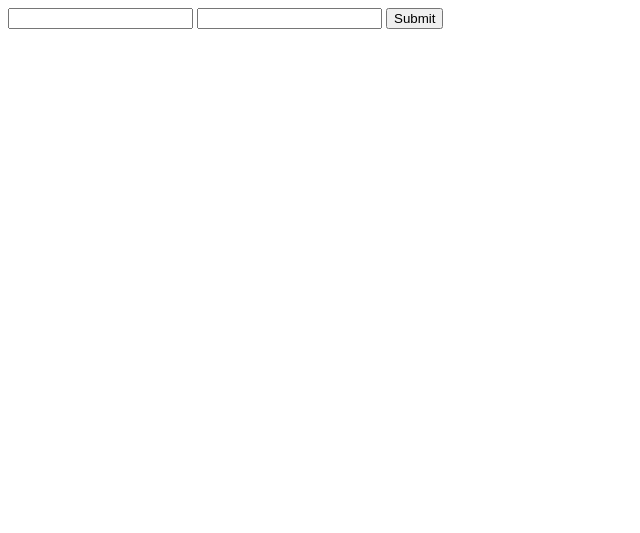
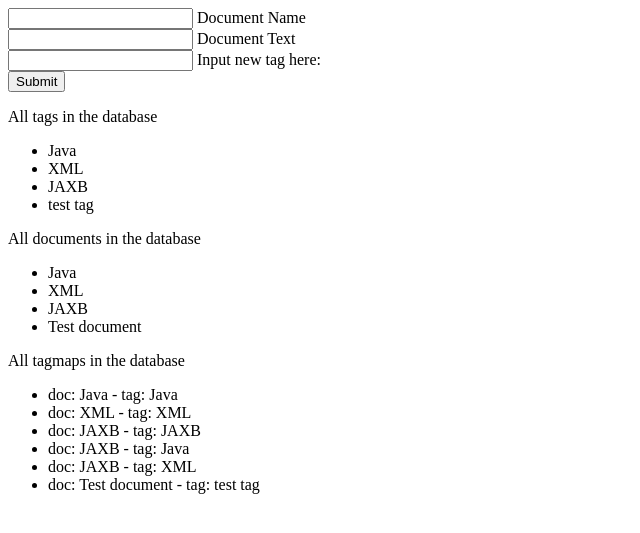
Before and after one commit to AronFreyr/notemaster, a Django app: page /notesfromxml/createdoc/ in a window 1280 px wide. Shown: the top 533 px of the page, without its empty margins (0-640 px from the left). Run offline with Django 3.2, Linux system fonts and the light colour scheme; data comes from the database, SQL or seed files in the repository; both versions use the stored data as it was after the commit.

Commit message:
Added some views and HTML templates for displaying tags and documents. You can now create documents and tags directly from the browser.

```diff
--- a/notesfromxml/templates/notesfromxml/create-doc.html
+++ b/notesfromxml/templates/notesfromxml/create-doc.html
@@ -5,11 +5,65 @@
     <title>Document Creation</title>
 </head>
 <body>
+
     <form action="{% url 'notesfromxml:create_doc'%}" method="post">
         {% csrf_token %}
-        <input type="text" id="docNameId" name="docName">
-        <input type="text" id="docTextId" name="docText">
+        <div>
+            <input type="text" id="docNameId" name="docName">
+            <label for="docNameId"> Document Name</label>
+        </div>
+        <div>
+            <input type="text" id="docTextId" name="docText">
+            <label for="docTextId"> Document Text</label>
+        </div>
+        <div>
+            <input type="text" id="tagId" name="newTag">
+            <label for="tagId">Input new tag here: </label>
+        </div>
+        {% comment %}
+        {% if tags %}
+            {% for tag in tags %}
+                <input type="radio" name="tagchoice" id="tagchoice{{ forloop.counter }}"  value="{{ tag.id }}" />
+                <label for="tagchoice{{ forloop.counter }}">{{ tag.tag_name}}</label>
+            {% endfor %}
+        {% endif %}
+        {% endcomment %}
         <input type="submit" />
+
     </form>
+
+    <!-- Display a list of all of the tags that currently exist-->
+    <div>
+        {% if tags %}
+        <p>All tags in the database</p>
+        <ul>
+            {% for tag in tags %}
+                <li>{{ tag.tag_name }}</li>
+            {% endfor %}
+        </ul>
+        {% endif %}
+    </div>
+<!-- Display a list of all of the documents that currently exist-->
+    <div>
+        {% if documents %}
+        <p>All documents in the database</p>
+        <ul>
+            {% for doc in documents %}
+                <li>{{ doc.document_name }}</li>
+            {% endfor %}
+        </ul>
+        {% endif %}
+    </div>
+<!-- Display a list of all of the tagmaps that currently exist-->
+    <div>
+        {% if tagmaps %}
+        <p>All tagmaps in the database</p>
+        <ul>
+            {% for tagmap in tagmaps %}
+                <li>{{ tagmap }}</li>
+            {% endfor %}
+        </ul>
+        {% endif %}
+    </div>
 </body>
 </html>
--- a/notesfromxml/urls.py
+++ b/notesfromxml/urls.py
@@ -6,5 +6,7 @@ urlpatterns = [
     path('', views.index, name='index'),
     #url(r'^(?P<detail>\w+)/$', views.xml_detail, name='xml_detail-test'),
     path('detail/', views.xml_detail, name='xml_detail-test'),
-    path('createdoc/', views.create_doc, name='create_doc')
+    path('createdoc/', views.create_doc, name='create_doc'),
+    path('displaydocs/', views.display_docs, name='display_docs'),
+    path('displaytags/', views.display_tags, name='display_tags')
 ]
--- a/notesfromxml/views.py
+++ b/notesfromxml/views.py
@@ -12,13 +12,53 @@ def index(request):
     return render(request, 'notesfromxml/index.html', {'document': document})
 
 
+# A test function to see what is required to create a document and potentially store it in a database.
 def create_doc(request):
+    if request.method == 'GET':
+        tags = Tag.objects.all()
+        documents = Document.objects.all()
+        tagmaps = Tagmap.objects.all()
+        return render(request, 'notesfromxml/create-doc.html', {'tags': tags, 'tagmaps': tagmaps, 'documents': documents})
+
     if request.method == 'POST':
-        doc_name = request.POST['docName']
-        doc_text = request.POST['docText']
-        print('doc_name: ', doc_name)
-        print('doc_text: ', doc_text)
+        # TODO: throw an error if the document name is blank.
+        if 'docName' in request.POST:  # Document name can't be blank.
+            doc_name = request.POST['docName']
+            doc_text = ''
+            if 'docText' in request.POST:  # Document text can be empty.
+                doc_text = request.POST['docText']
+            if Document.objects.filter(document_name=doc_name).exists():
+                # TODO: Throw error.
+                print('Document with that name already exists')
+            new_doc = Document(document_name=doc_name, document_text=doc_text)
+            new_doc.save()
+
+            if 'newTag' in request.POST:  # If the user is adding a tag.
+                doc_tag_name = request.POST['newTag']
+                if Tag.objects.filter(tag_name=doc_tag_name).exists():  # If the tag already exists.
+                    current_tag = Tag.objects.get(tag_name=doc_tag_name)
+                else:
+                    current_tag = Tag(tag_name=doc_tag_name)
+                    current_tag.save()
+                if not Tagmap.objects.filter(tag=current_tag, document=new_doc).exists():
+                    new_tagmap = Tagmap(document=new_doc, tag=current_tag)
+                    new_tagmap.save()
+
+            if 'tagchoice' in request.POST:
+                tag = Tag.objects.get(id=request.POST['tagchoice'])
+                print("tag: ", tag.tag_name)
+
     return render(request, 'notesfromxml/create-doc.html')
+
+
+def display_docs(request):
+    documents = Document.objects.all()
+    return render(request, 'notesfromxml/displaydocs.html', {'documents': documents})
+
+
+def display_tags(request):
+    tags = Tag.objects.all()
+    return render(request, 'notesfromxml/displaytags.html', {'tags': tags})
 
 
 def xml_detail(request, detail):
```
Also changed, not shown: notesfromxml/templates/notesfromxml/displaydocs.html (added, +27 -0 lines), notesfromxml/templates/notesfromxml/displaytags.html (added, +18 -0 lines), db.sqlite3.
